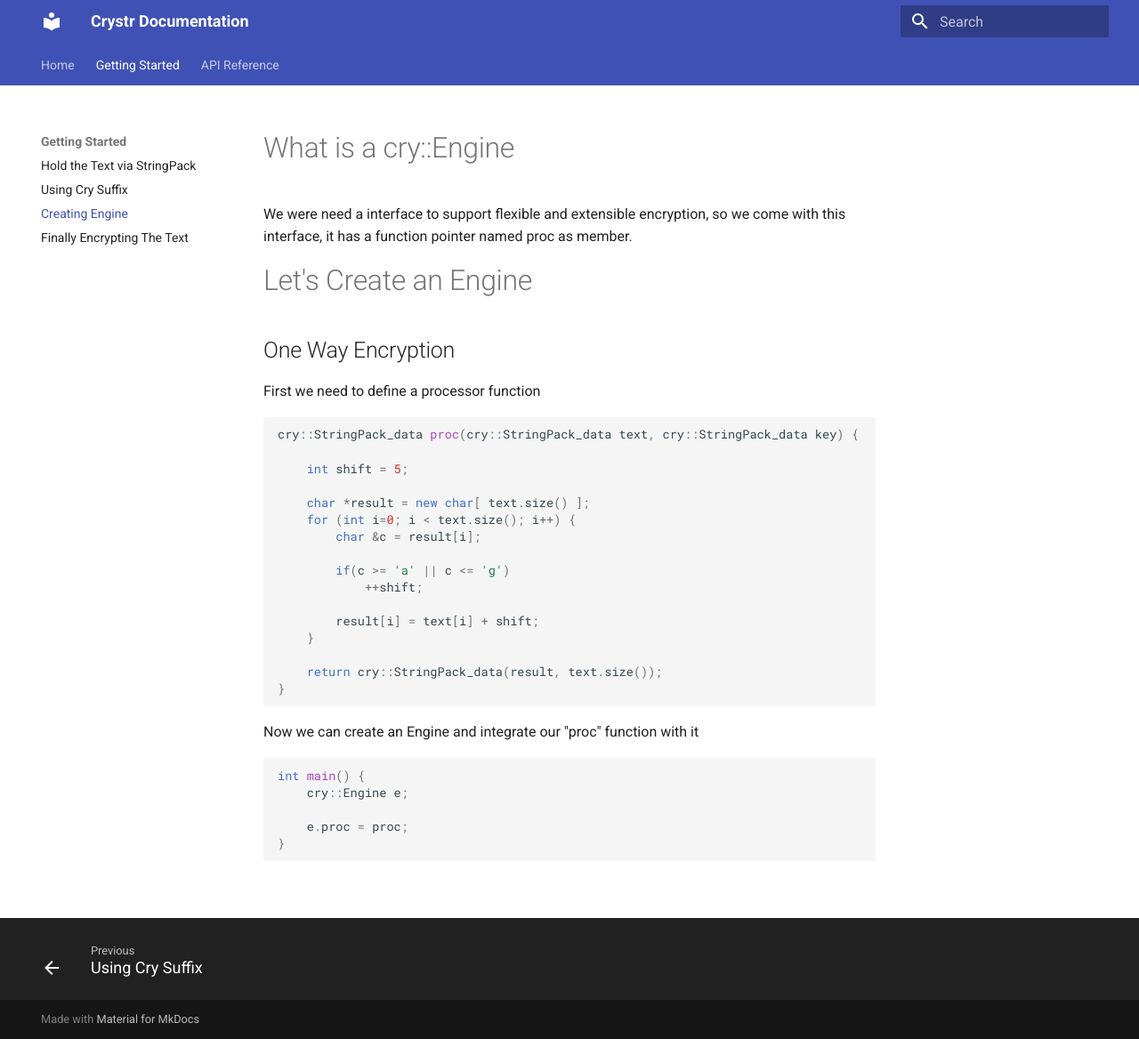
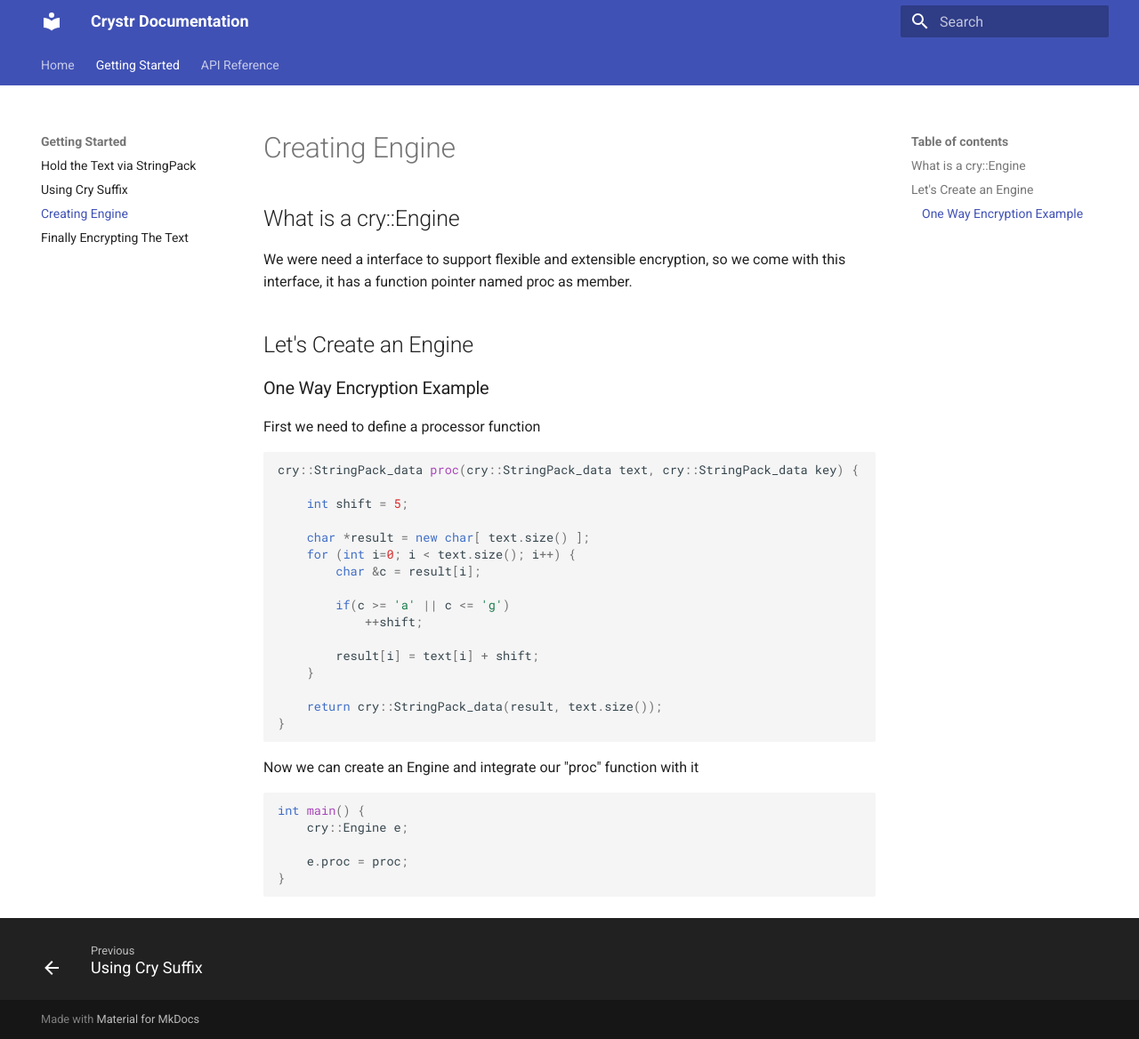
Before and after one commit to lahit1/crystr, an MkDocs documentation site: the page built from docs/start/createengine.md, in a window 1280 px wide and 1168 px high. Shown: the whole window at 89% size. Built offline with MkDocs 1.6.1 and Material for MkDocs 9.7.7, drawn with Linux system fonts in a browser that asks for light colours.

Commit message:
Minor changes

````diff
--- a/docs/start/createengine.md
+++ b/docs/start/createengine.md
@@ -1,9 +1,9 @@
-# What is a cry::Engine
+# Creating Engine
+## What is a cry::Engine
 We were need a interface to support flexible and extensible encryption, so we come with this interface, it has a function pointer named proc as member.
 
-# Let's Create an Engine
-## One Way Encryption
-
+## Let's Create an Engine
+### One Way Encryption Example
 First we need to define a processor function
 ```cpp
 cry::StringPack_data proc(cry::StringPack_data text, cry::StringPack_data key) {
````
